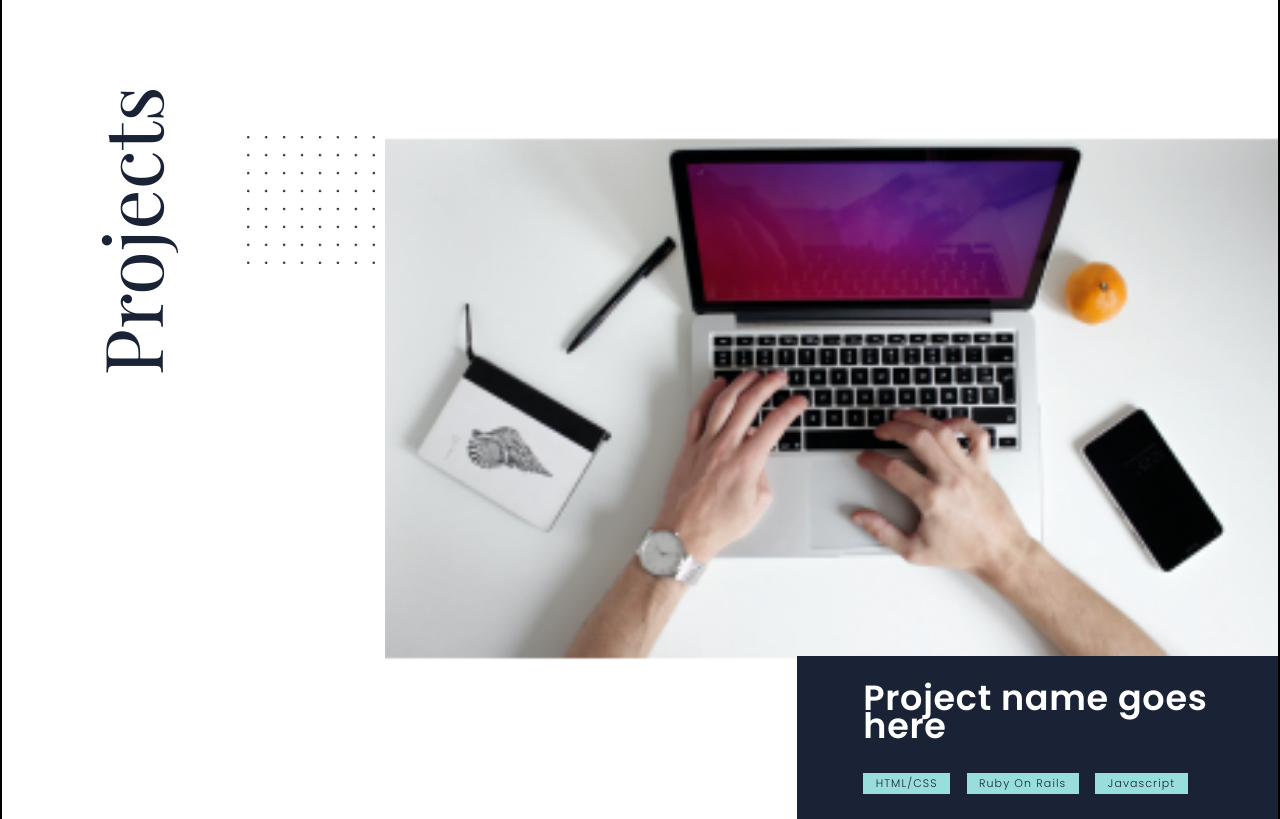
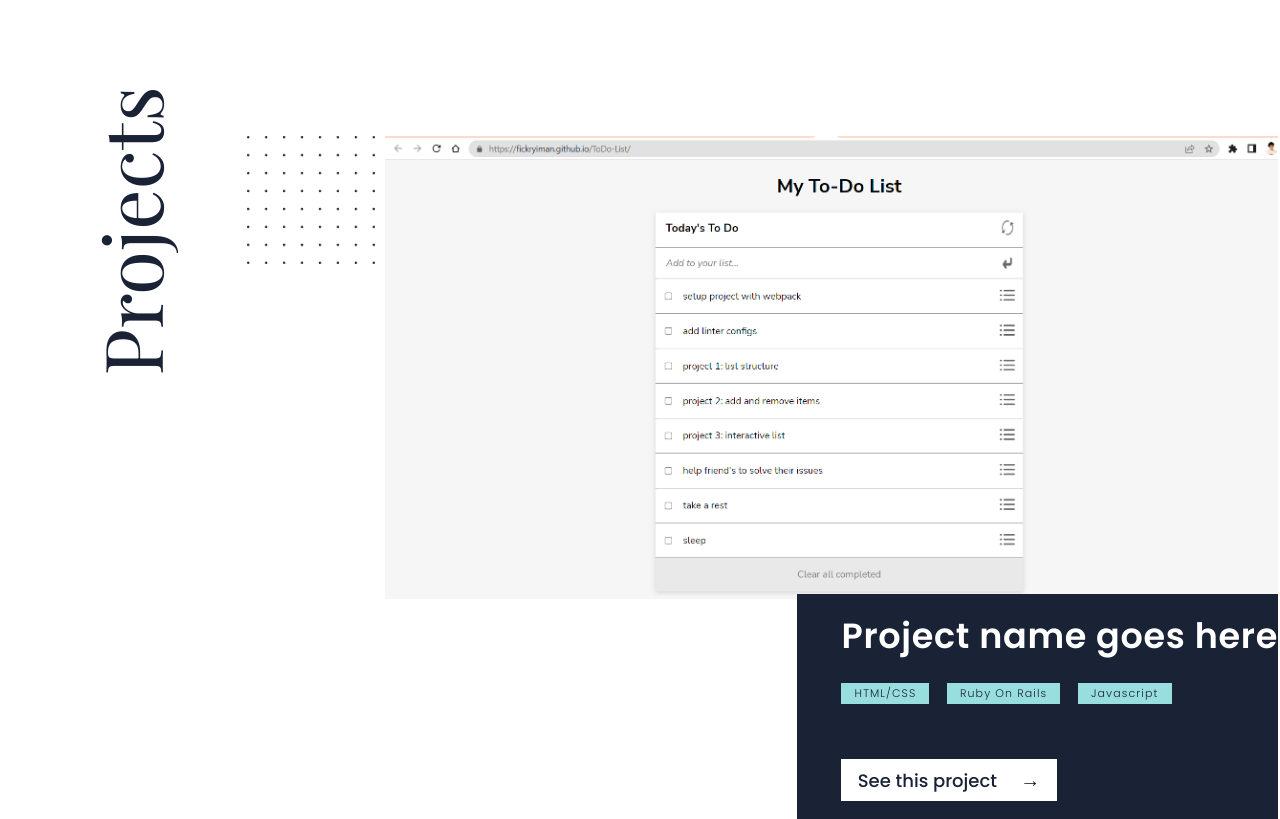
Before and after one commit to fickryiman/fickryiman.github.io, a website: page index.html in a window 1280 px wide. Shown: the part 900-1719 px from the top of the page. Drawn offline with nearby package versions, Linux system fonts and the light colour scheme.

Commit message:
add existing project to portfolio

```diff
--- a/index.html
+++ b/index.html
@@ -77,7 +77,7 @@
     <h1 class="section-title">Projects</h1>
     <img src="./images/image_dots.png" class="dot-image-2" alt="" srcset="">
     <div class="project-container">
-      <img src="./images/Rectangle_21.png" alt="project-1" class="project-img-rectangle">
+      <img src="./screenshot/todo-list.png" alt="project-1" class="project-img-rectangle">
       <div class="project-info">
         <h3 class="project-name">Project name goes here</h3>
         <ul class="stack-list">
--- a/styles/desktop-version.css
+++ b/styles/desktop-version.css
@@ -4,7 +4,7 @@ html {
   padding: 0;
   font-family: 'Poppins', sans-serif;
   color: #1a2236;
-  border: 1px solid black;
+  border: 1px solid rgba(0, 0, 0, 0);
 }
 
 @media screen and (min-device-width: 768px),
@@ -222,7 +222,7 @@ html {
     color: #fff;
     margin-top: -16.5vh;
     padding-top: 3.5vh;
-    padding-left: 5%;
+    /* padding-left: 5%; */
   }
 
   .projects-section > div:nth-child(4) > div > .stack-list {
@@ -230,7 +230,7 @@ html {
     flex-direction: row;
     list-style: none;
     gap: 4%;
-    padding-left: 5%;
+    /* padding-left: 5%; */
   }
 
   .projects-section > div:nth-child(4) > div > .stack-list li {
@@ -242,7 +242,7 @@ html {
   .projects-section > div:nth-child(4) > div > button {
     background: #fff;
     color: #1a2236;
-    margin: 5% 0 5% 4%;
+    margin: 5% 0;
     padding: 1.5% 3.5%;
     font-family: 'Poppins', sans-serif;
     font-weight: 500;
```
Also changed, not shown: screenshot/todo-list.png (added).
